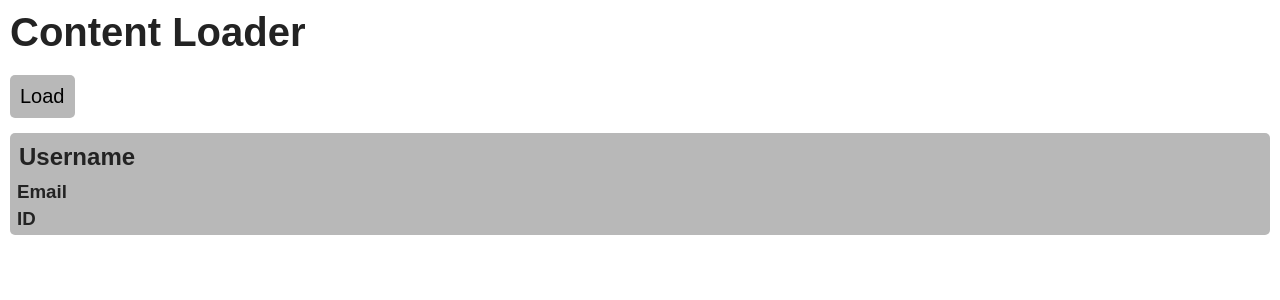
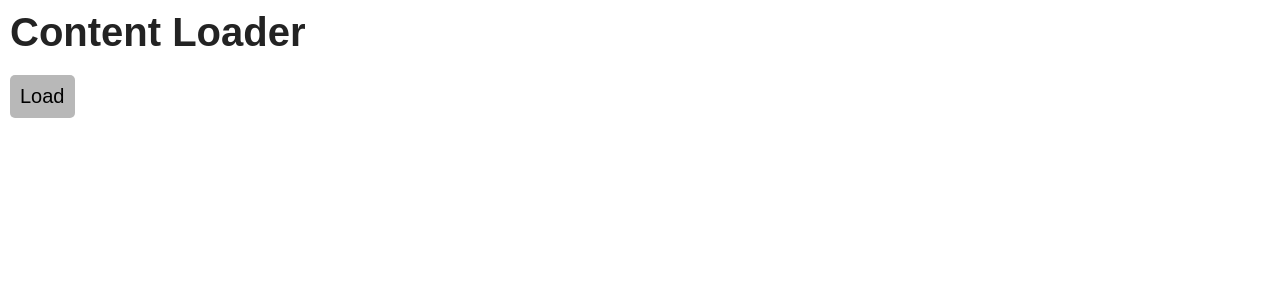
Before and after one commit to DanielGoldenberg0/ContentLoaderApp, a React (Create React App) app in the folder client/: page / in a window 1280 px wide. Shown: the top 300 px of the page. Built offline with nearby package versions, Linux system fonts and the light colour scheme.

Commit message:
Implemented fetch

```diff
--- a/client/public/index.html
+++ b/client/public/index.html
@@ -5,10 +5,7 @@
     <link rel="icon" href="%PUBLIC_URL%/favicon.ico" />
     <meta name="viewport" content="width=device-width, initial-scale=1" />
     <meta name="theme-color" content="#000000" />
-    <meta
-      name="description"
-      content="Web site created using create-react-app"
-    />
+    <meta name="description" content="Web site created using create-react-app"/>
     <link rel="manifest" href="%PUBLIC_URL%/manifest.json" />
     <title>Content Loader</title>
   </head>
--- a/client/src/App.js
+++ b/client/src/App.js
@@ -1,14 +1,32 @@
 import React from 'react'
 import User from "./components/User.js"
 
-const App = () => {
-  return (
-    <div className="container">
-      <h1 id="title">Content Loader</h1>
-      <button>Load</button>
-      <User/>
-    </div>
-  )
+class App extends React.Component {
+  state = {
+    loading: true,
+    user: null
+  }
+
+  async loadUsers() {
+    var url = "http://localhost:8080/api/load"
+    var response = await fetch(url)
+    var users = await response.json()
+    this.setState({
+      user: users[0]
+    })
+  }
+
+  render() {
+    return (
+      <div className="container">
+        <h1 id="title">Content Loader</h1>
+        <button onClick={() => this.loadUsers()}>Load</button>
+        {this.state.loading || !this.state.user
+        ? ""
+        : <User username={this.state.user.username} email={this.state.user.email} id={this.state.user.id}/>}
+      </div>
+    )
+  }
 }
 
 export default App
--- a/client/src/components/User.js
+++ b/client/src/components/User.js
@@ -1,15 +1,17 @@
 import React from 'react'
 
-const User = () => {
-  return (
-    <div className="user-box">
-      <div style={{marginBottom: 10}}>
-        <h2>Username</h2>
+class User extends React.Component {
+  render() {
+    return (
+      <div className="user-box">
+        <div style={{marginBottom: 10}}>
+        <h2>{this.props.username}</h2>
+        </div>
+        <h3>{this.props.email}</h3>
+        <h3>{this.props.id}</h3>
       </div>
-      <h3>Email</h3>
-      <h3>ID</h3>
-    </div>
-  )
+    )
+  }
 }
 
 export default User
--- a/client/src/styles/main.css
+++ b/client/src/styles/main.css
@@ -29,6 +29,6 @@ button:hover {
     background-color: rgb(184, 184, 184);
     color: rgb(35, 35, 35);
     border-radius: 5px;
-    margin-top: 10px;
+    margin: 10px 0;
     padding: 5px;
 }
```
Also changed, not shown: client/public/manifest.json.
